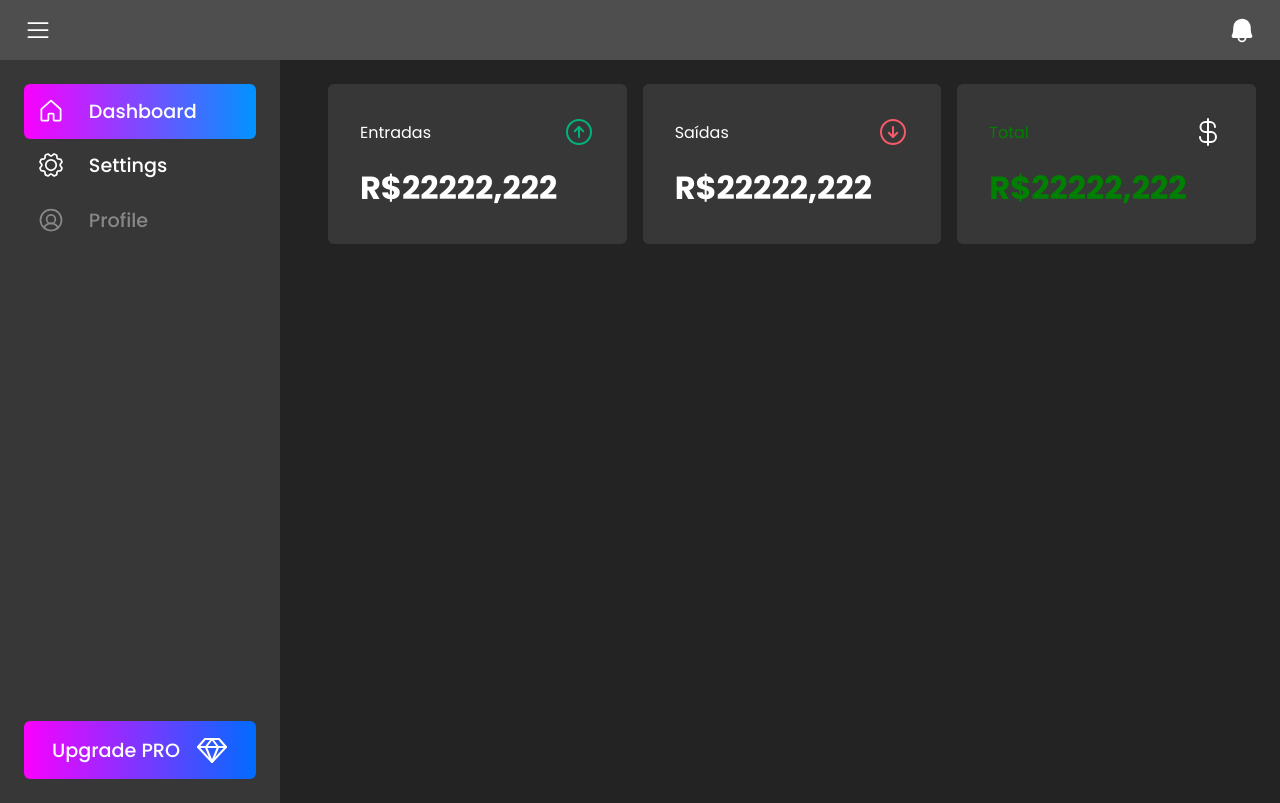
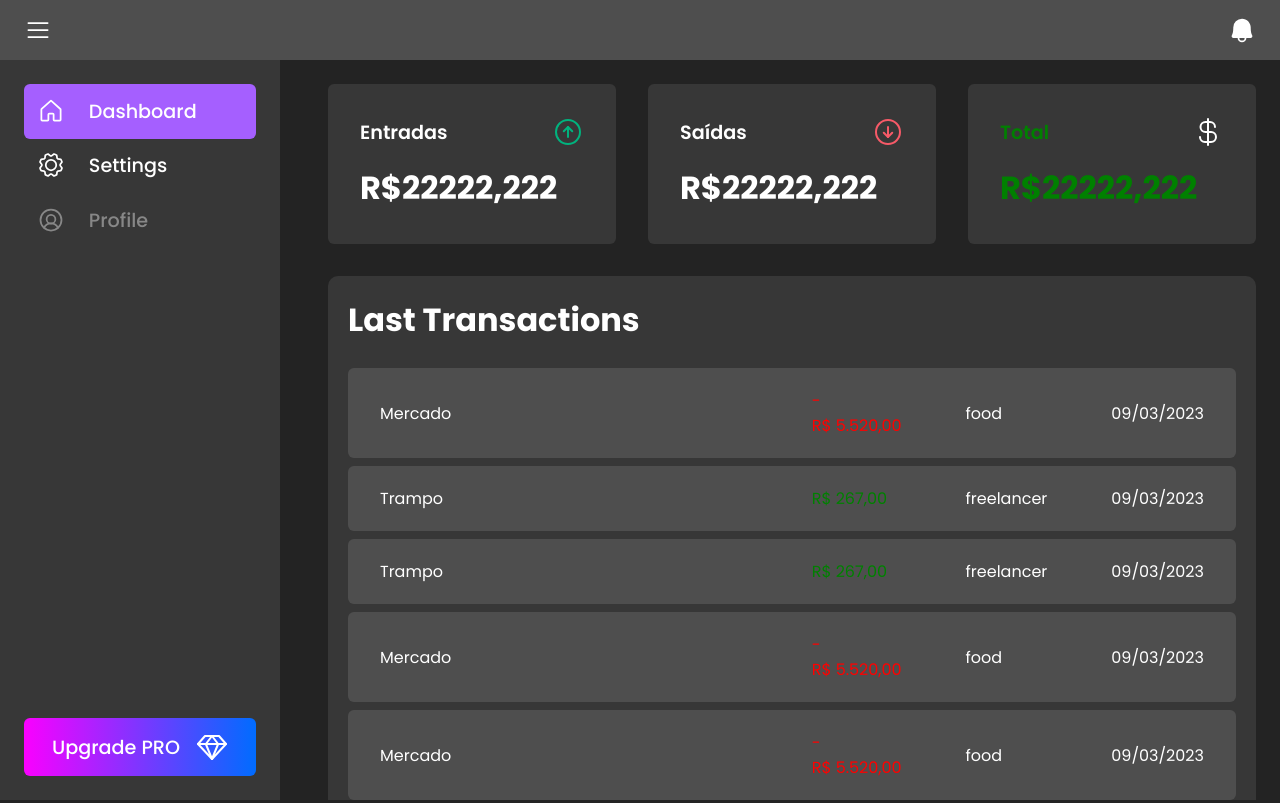
Before and after one commit to pedro-soares-nogueira/e-money, a Next.js app: page / in a window 1280 px wide. Built offline with nearby package versions, Linux system fonts and the light colour scheme.

Commit message:
styling:: dashboard itens

```diff
--- a/src/components/DefaultLayout/index.tsx
+++ b/src/components/DefaultLayout/index.tsx
@@ -53,7 +53,7 @@ const DefaultLayout = ({ children }: DefaultLayout) => {
             <SketchLogo size={32} />
           </Button>
         </SideBar>
-        <Content>{children}</Content>
+        <Content css={{}}>{children}</Content>
       </Layout>
     </>
   );
@@ -82,7 +82,7 @@ export const SideBar = styled('div', {
   backgroundColor: '$dark600',
   padding: '1.5rem',
   width: '280px',
-  height: 'calc(100vh - 57px)',
+  height: 'calc(100vh - 60px)',
   display: 'flex',
   flexDirection: 'column',
   justifyContent: 'space-between',
@@ -102,8 +102,7 @@ export const SideBarItem = styled(Link, {
   variants: {
     isActive: {
       true: {
-        background:
-          'linear-gradient(90deg, rgba(250,0,255,1) 0%, rgba(0,148,255,1) 100%)',
+        background: '$purple',
       },
     },
     disabled: {
@@ -142,4 +141,9 @@ export const Content = styled('main', {
   flex: '1',
   padding: '1.5rem',
   width: '100%',
+  display: 'flex',
+  flexDirection: 'column',
+  gap: '2rem ',
+  height: 'calc(100vh - 60px)',
+  overflow: 'auto',
 });
--- a/src/components/Sumary/styles.ts
+++ b/src/components/Sumary/styles.ts
@@ -4,7 +4,7 @@ export const SummaryContainer = styled('section', {
   width: '100%',
   display: 'grid',
   gridTemplateColumns: 'repeat(3, 1fr)',
-  gap: '1rem',
+  gap: '2rem',
 });
 
 export const SummaryCard = styled('section', {
@@ -17,6 +17,8 @@ export const SummaryCard = styled('section', {
     display: 'flex',
     alignItems: 'center',
     justifyContent: 'space-between',
+    fontSize: '1.2rem',
+    fontWeight: '600',
   },
 
   strong: {
--- /dev/null
+++ b/src/components/Transactions/TransactionList/index.tsx
@@ -0,0 +1,134 @@
+import { dataformatter, priceFormatter } from '@/utils/formatter';
+import React, { useState } from 'react';
+import {
+  TransactionsTable,
+  PriceHighlight,
+  TransactionsContainer,
+} from './styles';
+
+interface Transaction {
+  id: number;
+  description: string;
+  type: 'income' | 'outcome';
+  price: number;
+  category: string;
+  createdAt: string;
+}
+
+const transactions = [
+  {
+    id: 1,
+    description: 'Mercado',
+    type: 'outcome',
+    price: 5520,
+    category: 'food',
+    createdAt: '2023-03-09T18:12:29.584Z',
+  },
+  {
+    id: 2,
+    description: 'Trampo',
+    type: 'income',
+    price: 267,
+    category: 'freelancer',
+    createdAt: '2023-03-09T18:12:29.584Z',
+  },
+  {
+    id: 3,
+    description: 'Trampo',
+    type: 'income',
+    price: 267,
+    category: 'freelancer',
+    createdAt: '2023-03-09T18:12:29.584Z',
+  },
+  {
+    id: 4,
+    description: 'Mercado',
+    type: 'outcome',
+    price: 5520,
+    category: 'food',
+    createdAt: '2023-03-09T18:12:29.584Z',
+  },
+  {
+    id: 5,
+    description: 'Mercado',
+    type: 'outcome',
+    price: 5520,
+    category: 'food',
+    createdAt: '2023-03-09T18:12:29.584Z',
+  },
+  {
+    id: 6,
+    description: 'Trampo',
+    type: 'income',
+    price: 267,
+    category: 'freelancer',
+    createdAt: '2023-03-09T18:12:29.584Z',
+  },
+  {
+    id: 7,
+    description: 'Trampo',
+    type: 'income',
+    price: 267,
+    category: 'freelancer',
+    createdAt: '2023-03-09T18:12:29.584Z',
+  },
+  {
+    id: 8,
+    description: 'Mercado',
+    type: 'outcome',
+    price: 5520,
+    category: 'food',
+    createdAt: '2023-03-09T18:12:29.584Z',
+  },
+];
+
+const TransactionList = () => {
+  return (
+    <TransactionsContainer
+      css={{
+        /* width */
+        '::-webkit-scrollbar': {
+          width: '10px',
+        },
+
+        /* Track */
+        '::-webkit-scrollbar-track': {
+          background: '#f1f1f1',
+        },
+
+        /* Handle */
+        '::-webkit-scrollbar-thumb': {
+          background: '#888',
+        },
+
+        /* Handle on hover */
+        '::-webkit-scrollbar-thumb:hover': {
+          background: '#555',
+        },
+      }}
+    >
+      <h1>Last Transactions</h1>
+      <TransactionsTable>
+        <tbody>
+          {transactions.map(transaction => {
+            return (
+              <tr key={transaction.id}>
+                <td width="50%">{transaction.description}</td>
+                <td>
+                  <PriceHighlight type={`${transaction.type}`}>
+                    {transaction.type === 'outcome' && '- '}
+                    {priceFormatter.format(transaction.price)}
+                  </PriceHighlight>
+                </td>
+                <td>{transaction.category}</td>
+                <td>{dataformatter.format(new Date(transaction.createdAt))}</td>
+              </tr>
+            );
+          })}
+        </tbody>
+      </TransactionsTable>
+    </TransactionsContainer>
+  );
+};
+
+export default TransactionList;
--- /dev/null
+++ b/src/components/Transactions/TransactionList/styles.ts
@@ -0,0 +1,44 @@
+import { styled } from '@/styles/stitches.config';
+
+export const TransactionsContainer = styled('div', {
+  display: 'flex',
+  flexDirection: 'column',
+  gap: '1rem ',
+
+  background: '$dark600',
+  padding: '1.25rem',
+  borderRadius: '10px',
+});
+
+export const TransactionsTable = styled('table', {
+  width: '100%',
+  borderCollapse: 'separate',
+  borderSpacing: '0 0.5rem',
+
+  td: {
+    padding: '1.25rem 2rem',
+    background: '$dark400',
+
+    '&:first-child': {
+      borderTopLeftRadius: '6px',
+      borderBottomLeftRadius: '6px',
+    },
+
+    '&:last-child': {
+      borderTopRightRadius: '6px',
+      borderBottomRightRadius: '6px',
+    },
+  },
+});
+
+export const PriceHighlight = styled('span', {
+  color: 'green',
+
+  variants: {
+    type: {
+      outcome: {
+        color: 'red',
+      },
+    },
+  },
+});
--- a/src/pages/index.tsx
+++ b/src/pages/index.tsx
@@ -3,6 +3,7 @@ import { Inter } from 'next/font/google';
 import { styled } from '@/styles/stitches.config';
 import { ArrowCircleUp, ArrowCircleDown, CurrencyDollar } from 'phosphor-react';
 import Summary from '@/components/Sumary';
+import TransactionList from '@/components/Transactions/TransactionList';
 
 const inter = Inter({ subsets: ['latin'] });
 
@@ -15,6 +16,8 @@ export default function Home() {
       </Head>
       <>
         <Summary />
+
+        <TransactionList />
       </>
     </>
   );
--- /dev/null
+++ b/src/utils/formatter.ts
@@ -0,0 +1,6 @@
+export const dataformatter = new Intl.DateTimeFormat('pt-BR');
+
+export const priceFormatter = new Intl.NumberFormat('pt-BR', {
+  style: 'currency',
+  currency: 'BRL',
+});
```
